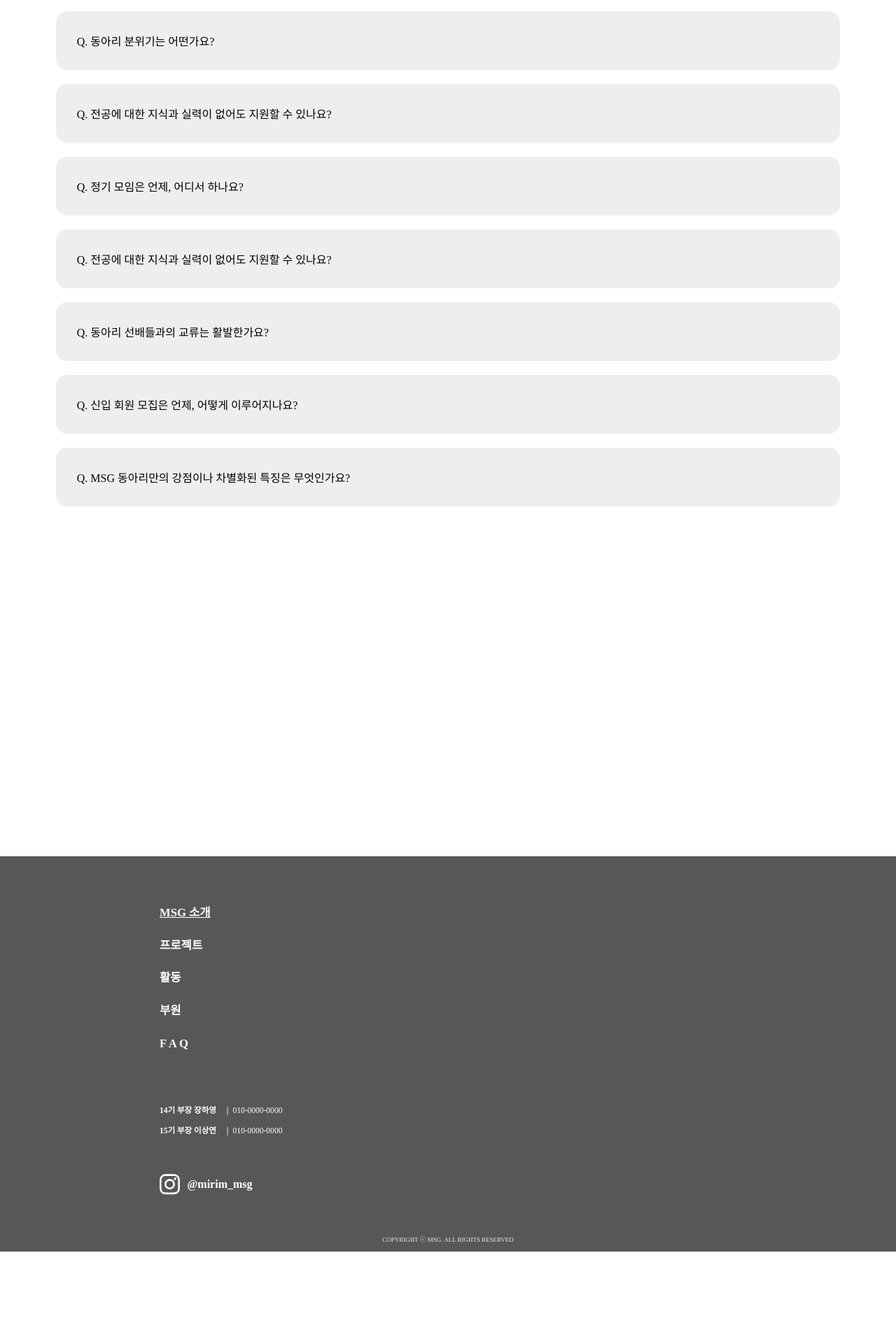
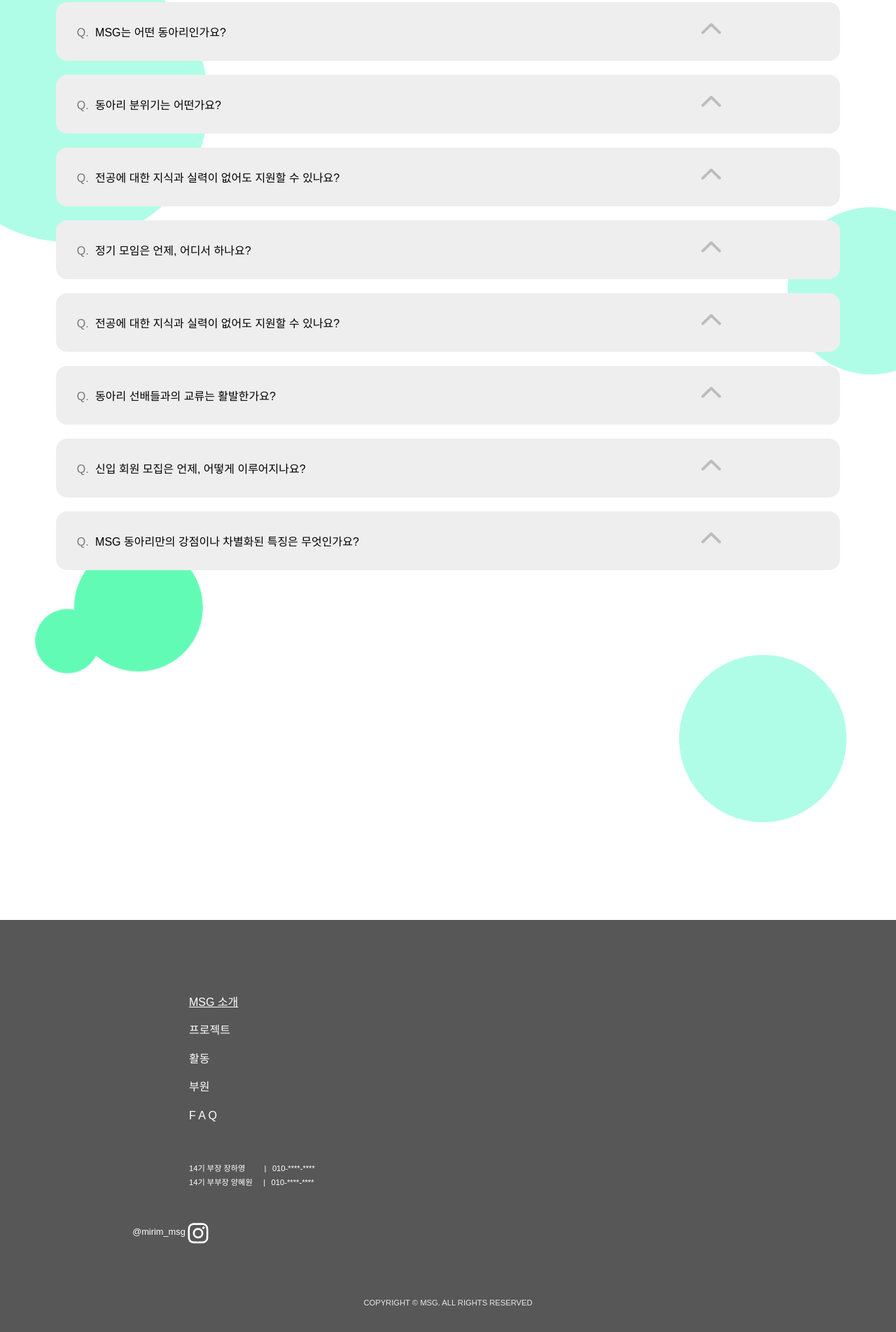
Before and after one commit to MSG-Mirim-Study-Group/2025-MSG-WEBSITE, a plain HTML site: page FAQ.html in a window 1280 px wide. Shown: the part 304-2208 px from the top of the page at 70% size. Before the commit the page ends 2093 px from the top, so only its background shows below. Drawn offline with Linux system fonts and the light colour scheme; a web font is replaced by a local one.

Commit message:
FAQ 데스크톱 구현 완료

```diff
--- a/FAQ.html
+++ b/FAQ.html
@@ -4,30 +4,32 @@
 <head>
     <meta charset="UTF-8">
     <meta name="viewport" content="width=device-width, initial-scale=1.0">
+    <meta name="viewport" content="user-scalable=0;"/>
     <title>FAQ</title>
-    <link rel="shortcut icon" type="image/x-icon" href="./image/logo.svg">
-    <link rel="stylesheet" href="./css/style.css">
     <link rel="stylesheet" href="/2025-MSG-WEBSITE/css/FAQ.css">
 </head>
 
 <body>
-    <!--header-->
+    <!-- 헤더 -->
     <header>
-        <img src="./image/logo.svg" class="header-logo" alt="로고">
-        <nav>
+        <div class="logo">
+            <img src="/2025-MSG-WEBSITE/image/logo.svg" alt="Logo" width="48.69px">
+        </div>
+        <nav class="nav">
+            <ul class="nav-list">
+                <li><a href="#">MSG 소개</a></li>
+                <li><a href="#">프로젝트</a></li>
+                <li><a href="#">활동</a></li>
+                <li><a href="#">부원</a></li>
+                <li><a href="/FAQ.html" class="highlight">FAQ</a></li>
+            </ul>
             <ul>
-                <li>
-                    <a href="./MSG.html" class="header-menu">MSG 소개</a>
-                    <a href="./project.html" class="header-menu">프로젝트</a>
-                    <a href="" class="header-menu">활동</a>
-                    <a href="" class="header-menu">부원</a>
-                    <a href="" class="header-menu">FAQ</a>
-                </li>
+
             </ul>
         </nav>
     </header>
 
-    <!--main-->
+    <!-- 메인 -->
     <main>
         <div>
             <h1>F A Q</h1>
@@ -48,31 +50,43 @@
             </div>
 
             <div class="faq-item">
-                <button class="faq-question">Q. 동아리 분위기는 어떤가요?</button>
+                <button class="faq-question"><span>Q. </span>동아리 분위기는 어떤가요?</button>
+                <div class="faq-answer">
+                    <div class="faq-answer-A">
+                        <p>A.</p>
+                    </div>
+                    <p>MSG(Make Share Gather)는 "<span>만들고, 공유하고, 모이다</span>" 라는 슬로건을 가진 미림의 전공 동아리로,<br>
+                        열정 있는 사람들이 모여 함께 성장하는 공간입니다.<br>
+                        MSG는 디자인과 개발과의 협업을 통해 전공 실력을 키울 수 있는 기회를 제공합니다.<br>
+                        <strong>협업 프로젝트, 공모전 참가, 전공 스터디 모임, IT 쇼케이스</strong> 등 다양한 경험 속에서<br>
+                        서로의 열정을 자극하며 더 나은 결과물을 만들어갑니다.<br>
+                        만들고 공유하며 모이는 과정 속에서 진로를 향한 열정과 협업의 즐거움을 모두 경험하세요!
+                    </p>
+                </div>
             </div>
 
             <div class="faq-item">
-                <button class="faq-question">Q. 전공에 대한 지식과 실력이 없어도 지원할 수 있나요?</button>
+                <button class="faq-question"><span>Q. </span>전공에 대한 지식과 실력이 없어도 지원할 수 있나요?</button>
             </div>
 
             <div class="faq-item">
-                <button class="faq-question">Q. 정기 모임은 언제, 어디서 하나요?</button>
+                <button class="faq-question"><span>Q. </span>정기 모임은 언제, 어디서 하나요?</button>
             </div>
 
             <div class="faq-item">
-                <button class="faq-question">Q. 전공에 대한 지식과 실력이 없어도 지원할 수 있나요?</button>
+                <button class="faq-question"><span>Q. </span>전공에 대한 지식과 실력이 없어도 지원할 수 있나요?</button>
             </div>
 
             <div class="faq-item">
-                <button class="faq-question">Q. 동아리 선배들과의 교류는 활발한가요?</button>
+                <button class="faq-question"><span>Q. </span>동아리 선배들과의 교류는 활발한가요?</button>
             </div>
 
             <div class="faq-item">
-                <button class="faq-question">Q. 신입 회원 모집은 언제, 어떻게 이루어지나요?</button>
+                <button class="faq-question"><span>Q. </span>신입 회원 모집은 언제, 어떻게 이루어지나요?</button>
             </div>
 
             <div class="faq-item">
-                <button class="faq-question-last">Q. MSG 동아리만의 강점이나 차별화된 특징은 무엇인가요?</button>
+                <button class="faq-question-last"><span>Q. </span>MSG 동아리만의 강점이나 차별화된 특징은 무엇인가요?</button>
             </div>
 
         </div>
@@ -83,34 +97,37 @@
     <div class="background background-circle3"></div>
     <div class="background background-circle4"></div>
 
-    <script src="/FAQ.js"></script>
+    <script src="/2025-MSG-WEBSITE/js/FAQ.js"></script>
 
 </body>
 
-<!--footer-->
+<!-- 푸터 -->
 <footer>
-    <div class="footer-menu">
-        <ul>
-            <li>
-                <a href="./MSG.html" class="active">MSG 소개</a>
-                <a href="./project.html" class="">프로젝트</a>
-                <a href="" class="">활동</a>
-                <a href="" class="">부원</a>
-                <a href="" class="">F A Q</a>
-            </li>
-        </ul>
+    <div class="footer-content">
+        <div class="footer-links">
+            <p><a href="#"><span>MSG 소개</span></a></p>
+            <p><a href="#">프로젝트</a></p>
+            <p><a href="#">활동</a></p>
+            <p><a href="#">부원</a></p>
+            <p><a href="/FAQ.html">F A Q</a></p>
+        </div>
+
+        <div class="footer-contact">
+            <p>14기 부장 장하영 &nbsp;&nbsp;&nbsp;&nbsp;&nbsp;&nbsp;&thinsp; | &thinsp; 010-****-****</p>
+            <p>14기 부부장 양혜원 &nbsp;&nbsp;&nbsp; | &thinsp; 010-****-****</p>
+        </div>
+
+        <div class="footer-social">
+            <a href="https://www.instagram.com/mirim_msg?utm_source=ig_web_button_share_sheet&igsh=ZDNlZDc0MzIxNw=="
+                target="_blank">
+                <img src="/2025-MSG-WEBSITE/image/instagram.svg" alt="Instagram">
+                <p>@mirim_msg</p>
+            </a>
+        </div>
     </div>
-    <div class="footer-connect">
-        <a class="instagram" href="https://www.instagram.com/hy_____120/">14기 부장 장하영</a>010-0000-0000
-        <br>
-        <a class="instagram" href="https://www.instagram.com/hy_____120/">15기 부장 이상연</a>010-0000-0000
-    </div>
-    <div class="footer-instagram">
-        <img src="/2025-MSG-WEBSITE/image/instagram.svg" alt="인스타그램">
-        <a href="https://www.instagram.com/mirim_msg/">@mirim_msg</a>
-    </div>
-    <div class="footer-copyright">
-        COPYRIGHT ⓒ MSG. ALL RIGHTS RESERVED
+
+    <div class="footer-bottom">
+        <p>COPYRIGHT © MSG. ALL RIGHTS RESERVED</p>
     </div>
 </footer>
 
--- a/css/FAQ.css
+++ b/css/FAQ.css
@@ -11,39 +11,65 @@ body {
 }
 
 
-/*header*/
+/* 헤더 */
 header {
-    position: fixed;
-    top: 0; left: 0; right: 0;
-    height: var(--header-height);
     display: flex;
+    justify-content: space-between;
     align-items: center;
-    justify-content: space-between;
-    padding: 0 var(--basic-padding);
-    background-color: #fff;
-    box-shadow: 0 2px rgba(117, 117, 117, 0.08);
-    z-index: 10;
-    font-family: 'Pretendard';
-}
-
-header .header-logo {
-    width: var(--header-logo-width);
-}
-
-header .header-menu {
-    color: var(--black-color-01);
-    font-size: var(--header-font-size);
-    font-weight: 600;
-    margin-left: 80px;
-}
-
-header ul>li>a:hover {
-    color: var(--main-color-01);
-    font-weight: 700;
+    width: 100%;
+    padding: 0px 40px;
+    background-color: #FFFFFF;
+    border-bottom: 1px solid #FFFFFF;
+    box-shadow: 1px 1px 4px #75757514;
+    position: relative;
 }
 
 
-/*main*/
+.logo {
+    margin-right: 100px;
+    position: absolute;
+    left: 200px;
+    top: 55%;
+    transform: translateY(-50%);
+    /* 로고를 세로 정렬 */
+}
+
+.nav {
+    display: flex;
+    margin-left: auto;
+    /* 네비게이션을 오른쪽 끝으로 이동 */
+}
+
+.nav-list {
+    list-style: none;
+    display: flex;
+    padding: 22px 285px 10px 286px;
+    gap: 60px;
+    opacity: 0px
+}
+
+.nav-list a {
+    size: 20px;
+    gap: 0px;
+    /*justify: space-between;*/
+    opacity: 0px;
+    text-decoration: none;
+    color: #424242;
+    font-family: Pretendard Variable;
+    font-weight: 600;
+    line-height: 23.87px;
+    text-align: left;
+    text-underline-position: from-font;
+    text-decoration-skip-ink: none;
+}
+
+.nav-list li a.highlight {
+    color: #59F9CD;
+    /* 강조된 글씨 색상 */
+    font-weight: bold;
+}
+
+/* 메인 */
 main {
     width: 100%;
     display: flex;
@@ -94,6 +120,17 @@ div>h1 {
     outline: none;
 }
 
+.faq-question::after {
+    content: url(/2025-MSG-WEBSITE/image/project/toggle.png);
+    position: absolute;
+    right: 250px;
+    transition: transform 0.3s ease;
+}
+
+.faq-question.active::after {
+    transform: rotate(180deg);
+}
+
 .faq-question span {
     color: #757575;
     word-spacing: 5px;
@@ -123,7 +160,7 @@ div>h1 {
 .faq-answer>p {
     color: #424242;
     text-align: left;
-    margin-top: -48px;
+    margin-top: -51px;
     margin-left: 70px;
 }
 
@@ -154,6 +191,22 @@ div>h1 {
     margin-bottom: 500px;
 }
 
+.faq-question-last::after {
+    content: url(/2025-MSG-WEBSITE/image/project/toggle.png);
+    position: absolute;
+    right: 250px;
+    transition: transform 0.3s ease;
+}
+
+.faq-question.active::after {
+    transform: rotate(180deg);
+}
+
+.faq-question-last span {
+    color: #757575;
+    word-spacing: 5px;
+}
+
 .background {
     width: 100%;
     position: absolute;
@@ -167,7 +220,7 @@ div>h1 {
 
 /* 첫 번째 원 (왼쪽 상단) */
 .background-circle1 {
-    background-image: url('/images/deco-circle-01.png');
+    background-image: url('/2025-MSG-WEBSITE/image/project/deco-circle-01.png');
     width: 400px;
     height: 400px;
     top: 250px;
@@ -176,7 +229,7 @@ div>h1 {
 
 /* 두 번째 원 (오른쪽 중간) */
 .background-circle2 {
-    background-image: url('/images/deco-circle-02.png');
+    background-image: url('/2025-MSG-WEBSITE/image/project/deco-circle-02.png');
     width: 240px;
     height: 240px;
     top: 600px;
@@ -185,7 +238,7 @@ div>h1 {
 
 /* 세 번째 원 (왼쪽 하단) */
 .background-circle3 {
-    background-image: url('/images/deco-circle-03.png');
+    background-image: url('/2025-MSG-WEBSITE/image/project/deco-circle-03.png');
     width: 240px;
     height: 240px;
     bottom: -520px;
@@ -194,63 +247,83 @@ div>h1 {
 
 /* 네 번째 원 (오른쪽 하단) */
 .background-circle4 {
-    background-image: url('/images/deco-circle-04.png');
+    background-image: url('/2025-MSG-WEBSITE/image/project/deco-circle-04.png');
     width: 240px;
     height: 240px;
     bottom: -680px;
     right: 70px;
 }
 
-
-/*footer*/
+/*푸터*/
 footer {
-    color: #fff;
-    font-weight: 600;
-    background-color: var(--black-color-02);
-    padding: 0 var(--basic-padding);
-}
-footer a {
-    color: #fff;
-    font-weight: 600;
+    background-color: #575757;
+    color: white;
+    padding: 40px 20px;
+    font-family: 'Arial', sans-serif;
+    text-align: center;
 }
 
-.footer-menu {
-    padding: 3em 0;
+.footer-content {
+    display: flex;
+    flex-direction: column;
 }
-.footer-menu a {
-    display: block;
-    margin: 20px 0;
-    font-size: 1.3vw;
+
+.footer-links p,
+.footer-contact p {
+    text-align: left;
+    margin: 15px 250px;
 }
-.footer-menu a.active {
+
+.footer-links span {
     text-decoration: underline;
 }
 
-.footer-connect {
-    font-size: 0.9vw;
-}
-.footer-connect .instagram {
-    display: inline-block;
-    margin: 5px 0 ;
-}
-.footer-connect .instagram::after {
-    content: '|';
-    padding: 0 6px 0 15px;
+.footer-links {
+    margin-top: 50px;
+    margin-bottom: 20px;
 }
 
-.footer-instagram {
-    display: flex;
-    align-items: center;
-    margin: 3em 0;
-}
-.footer-instagram img {
-    width: 2.3vw;
-    margin-right: 10px;
+.footer-links a {
+    color: white;
+    text-decoration: none;
+    font-size: 1em;
 }
 
-.footer-copyright {
-    font-size: 0.7vw;
+.footer-contact {
+    margin-top: 10px;
+    margin-bottom: 20px;
+}
+
+.footer-contact>p {
+    font-size: 0.7em;
+    line-height: 5px;
+}
+
+.footer-social img {
+    margin-top: 20px;
+    margin-bottom: 30px;
+    position: absolute;
+    left: 268px;
+    width: 30px;
+    height: 30px;
+}
+
+.footer-social>a {
+    text-decoration: none;
+    color: #FFFFFF;
+}
+
+.footer-social>a>p {
+    font-size: 0.8rem;
+    position: relative;
+    right: 413px;
+    top: 11px;
+}
+
+.footer-bottom>p {
     text-align: center;
-    padding: 1em 0;
-    opacity: 0.87;
+    margin-top: 80px;
+    font-size: 0.7em;
+    color: #FFFFFFDE;
+    height: 0px;
 }
--- a/js/FAQ.js
+++ b/js/FAQ.js
@@ -6,11 +6,9 @@ document.addEventListener("DOMContentLoaded", function() {
             const answer = this.nextElementSibling;
             const isActive = this.classList.contains("active");
 
-            // 모든 항목 닫기
             document.querySelectorAll(".faq-answer").forEach(ans => ans.style.display = "none");
             document.querySelectorAll(".faq-question").forEach(q => q.classList.remove("active"));
 
-            // 현재 클릭한 질문의 상태를 토글
             if (!isActive) {
                 answer.style.display = "block";
                 this.classList.add("active");
```
Also changed, not shown: image/project/deco-circle-01.png (added), image/project/deco-circle-02.png (added), image/project/deco-circle-03.png (added), image/project/deco-circle-04.png (added), image/project/deco-circle-05.png (added), image/project/deco-circle-06.png (added), image/project/deco-circle-07.png (added), image/project/deco-circle-08.png (added), image/project/toggle.png (added).
